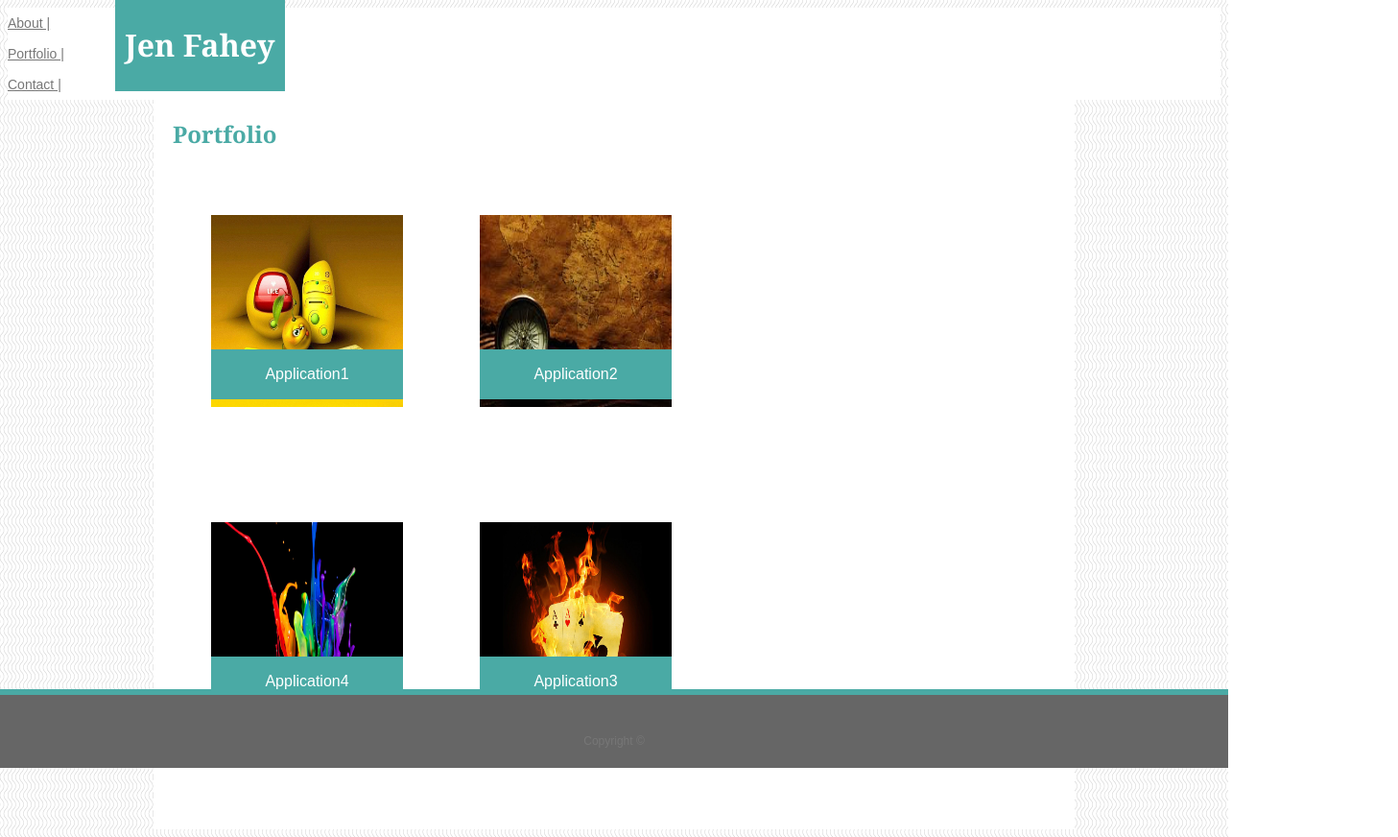
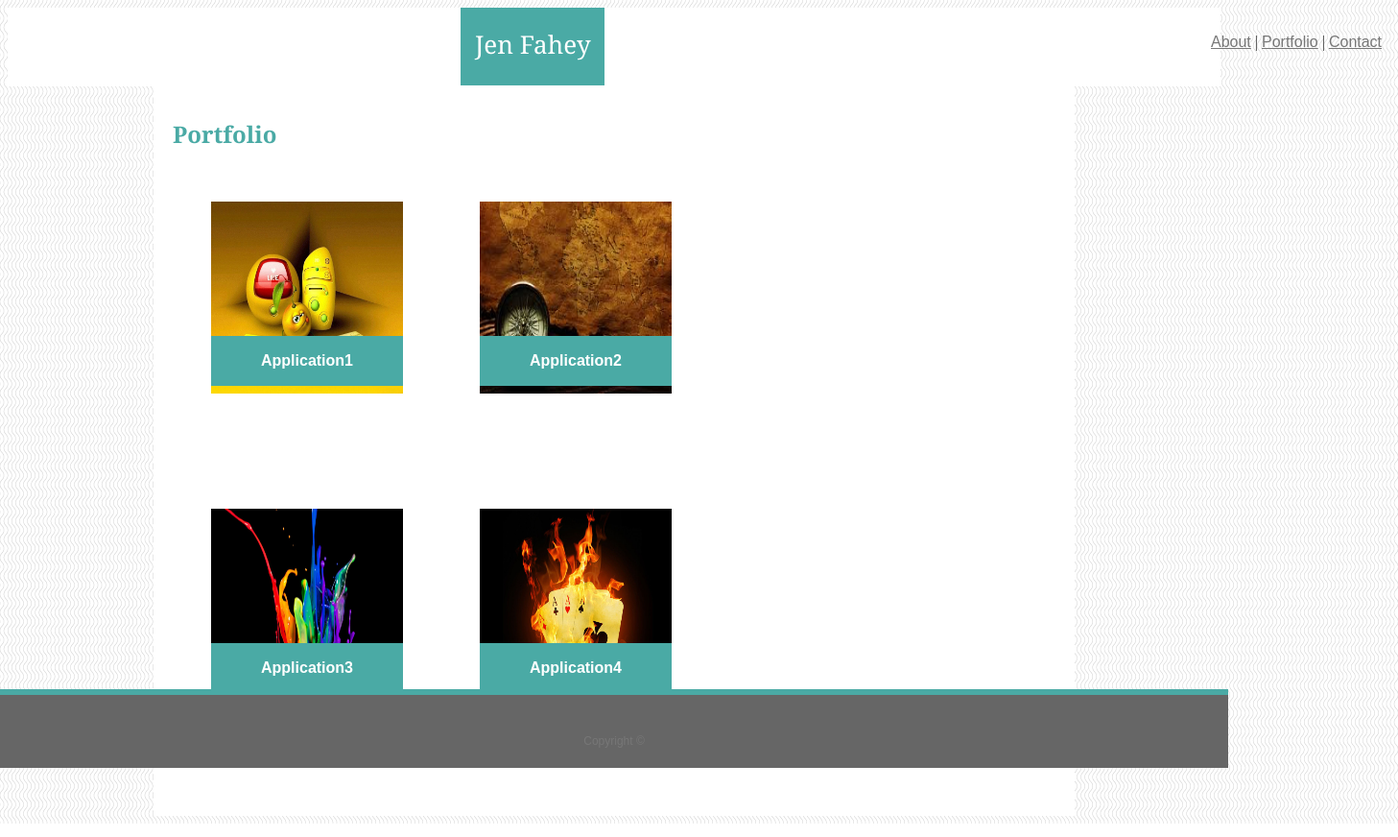
Before and after one commit to jenguin777/Basic-Portfolio, a plain HTML site: page portfolio.html in a window 1280 px wide. Shown: the whole page at 96% size, 1457 px wide, since content can reach past the window. Drawn offline with Linux system fonts and the light colour scheme.

Commit message:
check in pages with fixed navbars

```diff
--- a/assets/css/contact.css
+++ b/assets/css/contact.css
@@ -1,13 +1,71 @@
 /* css file for Contact.html*/
 
+* {
+    box-sizing: border-box;
+  }
+
+/* Header and nav bar */
+
+.header {
+    /* width: 660; */
+    position: relative;
+    /* border: solid 4px red; */
+    background-color: #ffffff;
+    height: 82px;
+}
+
+.nav-container {
+    position: absolute;
+    top: 8;
+    left: 472px;
+    width: 150px;
+    height: 81px;
+    background:  #4aaaa5;
+    /* border: solid 4px blue; */
+}
+
+#jen {
+    position: absolute;
+    top: 22px;
+    left: 5px;
+    font-family: 'Georgia', Times, Times New Roman, serif;
+    color: #ffffff;
+    margin: 0 auto;
+    font-size: 26px;
+    text-align: center;
+    padding-left: 10px;
+
+}
+
+.nav {
+    width: 130%;
+    height: 30px;
+    position: absolute;
+    top: 0;
+    float: left;
+    /* bottom: 10px; */
+    /* right: 200px; */
+    left: 782px;
+    margin-right: 20px;
+    margin-top: 20px;
+    /* border: solid 4px blue; */
+}
+
+  .clearfix :: after {
+    content: "";
+    display: block;
+    clear: both;
+  }
+
+/* Content */
 
 #contact-header {
-    width: 20px;
+    width: 98%;
     background-color: #ffffff;
     color: #4aaaa5;
     align-content: left;
-    padding-top: 20px;
-    margin-bottom: 40px;
+    /* margin-bottom: 40px; */
+    margin-left: 10px;
     margin-top: 40px;
     font-family: 'Georgia', Times, Times New Roman, serif;
     font-size: 26px;
@@ -35,7 +93,7 @@
   }
 
   .contact-message-box {
-    padding: 100px;
+    padding: 70px;
     margin: 10px;
     border: solid 2px #dddddd;
   }
@@ -55,8 +113,10 @@
     overflow: auto;
     width: 960px;
     margin-left: 300px;
-    margin-top: 200px;
+    height: 650px;
+    /* margin-top: 200px; */
     padding: 0;
+    overflow: auto;
     Background-color: #ffffff;
-    border: solid 2px black;
+    /* border: solid 2px black; */
   }
--- a/assets/css/portfolio.css
+++ b/assets/css/portfolio.css
@@ -2,7 +2,71 @@
     box-sizing: border-box;
   }
 
-.container {
+/* Header and nav bar */
+
+.header {
+    /* width: 660; */
+    position: relative;
+    /* border: solid 4px red; */
+    background-color: #ffffff;
+    height: 82px;
+  }
+
+.nav-container {
+    position: absolute;
+    top: 8;
+    left: 472px;
+    width: 150px;
+    height: 81px;
+    background:  #4aaaa5;
+    /* border: solid 4px blue; */
+  }
+
+#jen {
+    position: absolute;
+    top: 22px;
+    left: 5px;
+    font-family: 'Georgia', Times, Times New Roman, serif;
+    color: #ffffff;
+    margin: 0 auto;
+    font-size: 26px;
+    text-align: center;
+    padding-left: 10px;
+
+  }
+
+.nav {
+    width: 130%;
+    height: 30px;
+    position: absolute;
+    top: 0;
+    float: left;
+    /* bottom: 10px; */
+    /* right: 200px; */
+    left: 782px;
+    margin-right: 20px;
+    margin-top: 20px;
+    /* border: solid 4px blue; */
+  }
+
+  .clearfix :: after {
+    content: "";
+    display: block;
+    clear: both;
+  }
+
+  /* Content */
+
+  .wrapper {
+    clear: both;
+    width: 960px;
+    margin: 0 auto 0 auto;
+    padding: 20px;
+    background-color: #ffffff;
+  }
+
+  .container {
+    clear: both;
     position: relative;
     /* border: 5px solid red; */
     height: 680px;
@@ -22,7 +86,6 @@
     top: 95px;
     width: 920px;
     color: #4aaaa5;
-    margin-top: 20px;
     background: #ffffff;
     /* background: yellow; */
     align-content: left;
@@ -31,16 +94,6 @@
     line-height: 50px;
     border-bottom: 2px solid #cccccc;
   }
-
-  .wrapper {
-    clear: left;
-    width: 960px;
-    margin: 0 auto 0 auto;
-    padding: 20px;
-    background-color: #ffffff;
-    }
-
-  /* Box rules: percentages define anchors (i.e. position of each box relative to enclosing box) */
 
   .app1 {
     width: 200px;
@@ -81,6 +134,7 @@
       background:#4aaaa5;
       width: 200px;
       text-align: center;
+      font-weight: bold;
   }
 
   #app-label2 {
@@ -94,7 +148,8 @@
     background:#4aaaa5;
     width: 200px;
     text-align: center;
-}
+    font-weight: bold;
+  }
 
 #app-label3 {
     position: absolute;
@@ -107,7 +162,8 @@
     background:#4aaaa5;
     width: 200px;
     text-align: center;
-}
+    font-weight: bold;
+  }
 
 #app-label4 {
     position: absolute;
@@ -120,4 +176,5 @@
     background:#4aaaa5;
     width: 200px;
     text-align: center;
-}
+    font-weight: bold;
+  }
--- a/assets/css/style.css
+++ b/assets/css/style.css
@@ -9,6 +9,62 @@
     background-color: #ffffff;
     background-image: url("../images/vertical-waves.png");
   }
+
+/* Header and nav bar */
+
+.header {
+  /* width: 660; */
+  position: relative;
+  /* border: solid 4px red; */
+  background-color: #ffffff;
+  height: 82px;
+}
+
+.nav-container {
+  position: absolute;
+  top: 8;
+  left: 472px;
+  width: 150px;
+  height: 81px;
+  background:  #4aaaa5;
+  /* border: solid 4px blue; */
+}
+
+#jen {
+  position: absolute;
+  top: 22px;
+  left: 5px;
+  font-family: 'Georgia', Times, Times New Roman, serif;
+  color: #ffffff;
+  margin: 0 auto;
+  font-size: 26px;
+  text-align: center;
+  padding-left: 10px;
+
+}
+
+.nav {
+  width: 130%;
+  height: 30px;
+  position: absolute;
+  top: 0;
+  float: left;
+  /* bottom: 10px; */
+  /* right: 200px; */
+  left: 782px;
+  margin-right: 20px;
+  margin-top: 20px;
+  /* border: solid 4px blue; */
+}
+
+.clearfix :: after {
+  content: "";
+  display: block;
+  clear: both;
+}
+
+/* Old header and horizontal navbar - need to clean up */
+
 
   #about-me {
     color: #4aaaa5;
@@ -45,24 +101,26 @@
     font-family: 'Arial', 'Helvetica Neue', Helvetica, sans-serif;
   }
 
-  nav .about {
+   .about {
     /* width: 10%; */
     float: right;
     /* display: inline-block; */
     /*margin: 0 1.50;  */
   }
 
-  nav .portfolio {
+   .portfolio {
     /* width: 10%; */
     float: right;
     /* display: inline-block; */
     /* margin: 0 1.50; */
   }
 
-  nav .contact {
+   .contact {
     /* width: 10%; */
     float: right;
   }
+
+/* Content*/
 
   section {
   margin-bottom: 20px;
--- a/portfolio.html
+++ b/portfolio.html
@@ -10,39 +10,50 @@
 </head>
 
 <body>
-    <!--header + horizontal navbar-->
-    <div class="clearfix">
-        <header id="fixed">
-            <h1>Jen Fahey</h1>
-        </header>
+    <!--old header + horizontal navbar-->
+    <!-- <div class="clearfix"> -->
+            <!-- <header id="fixed"> -->
+                <!-- <h1>Jen Fahey</h1> -->
+            <!-- </header>  -->
+            <!-- <div class="about"> -->
+                <!-- Stay where you are -->
+                <!-- <a href="index.html" target="#"> About |</a> -->
+            <!-- </div> -->
+            <!--
+        -->
+        <!-- <div class="portfolio"> -->
+                <!--Open Portfolio page in a new tab-->
+                <!-- <a href="portfolio.html" target="_blank"> Portfolio |</a> -->
+            <!-- </div>  -->
+            <!--
+        -->
+        <!-- <div class="contact"> -->
+                <!--open Contact page in a new tab-->
+                <!-- <a href="contact.html" target="_blank"> Contact |</a> -->
+            <!-- </div> -->
+        <!-- </div> -->
 
-        <div class="about">
-            <!-- Open my links in a new tab -->
-            <a href="index.html" target="_blank"> About |</a>
-        </div><!--
-        --><div class="portfolio">
-            <a href="portfolio.html" target="_blank"> Portfolio |</a>
-        </div> <!--
-        --><div class="contact">
-            <a href="contact.html" target="_blank"> Contact |</a>
+    <!--new header + horizontal navbar using positioning -->
+
+    <header class="header clearfix">
+        <div class="nav-container">
+            <a id="jen" href="index.html" style="text-decoration: none" target="_blank">Jen Fahey</a>
+            <nav class="nav">
+                <!--Open About / index.html page in a new tab-->
+                <a id="about" href="index.html" target="_blank">About</a>  |
+                <!-- Stay where you are -->
+                <a id="portfolio" href="#">Portfolio</a>  |
+                <!--open Contact page in a new tab-->
+                <a id="contact" href="contact.html" target="_blank">Contact</a>
+            </nav>
         </div>
-    </div>
+    </header>
 
-
-    <!-- <header class="header">
-            <div class="nav-container">
-              <a href="index.html">Your Name</a>
-              <nav class="nav">
-                <a href="index.html">About</a>
-                <a href="portfolio.html">Portfolio</a>
-                <a href="contact.html">Contact</a>
-              </nav>
-            </div>
-          </header> -->
+    <!-- Content -->
 
     <section class="wrapper">
         <div>
-            <h1 id="portfolio-header">Portfolio</h1>
+            <h2 id="portfolio-header">Portfolio</h2>
         </div>
 
         <div class="container">
@@ -54,13 +65,14 @@
                 <img class="apps app2" src="assets/images/AntiqueCompass.jpg" alt="app2">
                 <figcaption id="app-label2">Application2</figcaption>
             </figure>
+            <!-- I had to renumber my apps due to positioning -->
             <figure>
                 <img class="apps app3" src="assets/images/BurningCards.jpg" alt="app3">
-                <figcaption id="app-label3">Application3</figcaption>
+                <figcaption id="app-label3">Application4</figcaption>
             </figure>
             <figure>
                 <img class="apps app4" src="assets/images/PaintSplat.jpg" alt="app6">
-                <figcaption id="app-label4">Application4</figcaption>
+                <figcaption id="app-label4">Application3</figcaption>
             </figure>
         </div>
 
```
Also changed, not shown: contact.html (+38 -17 lines), index.html (+38 -20 lines).
